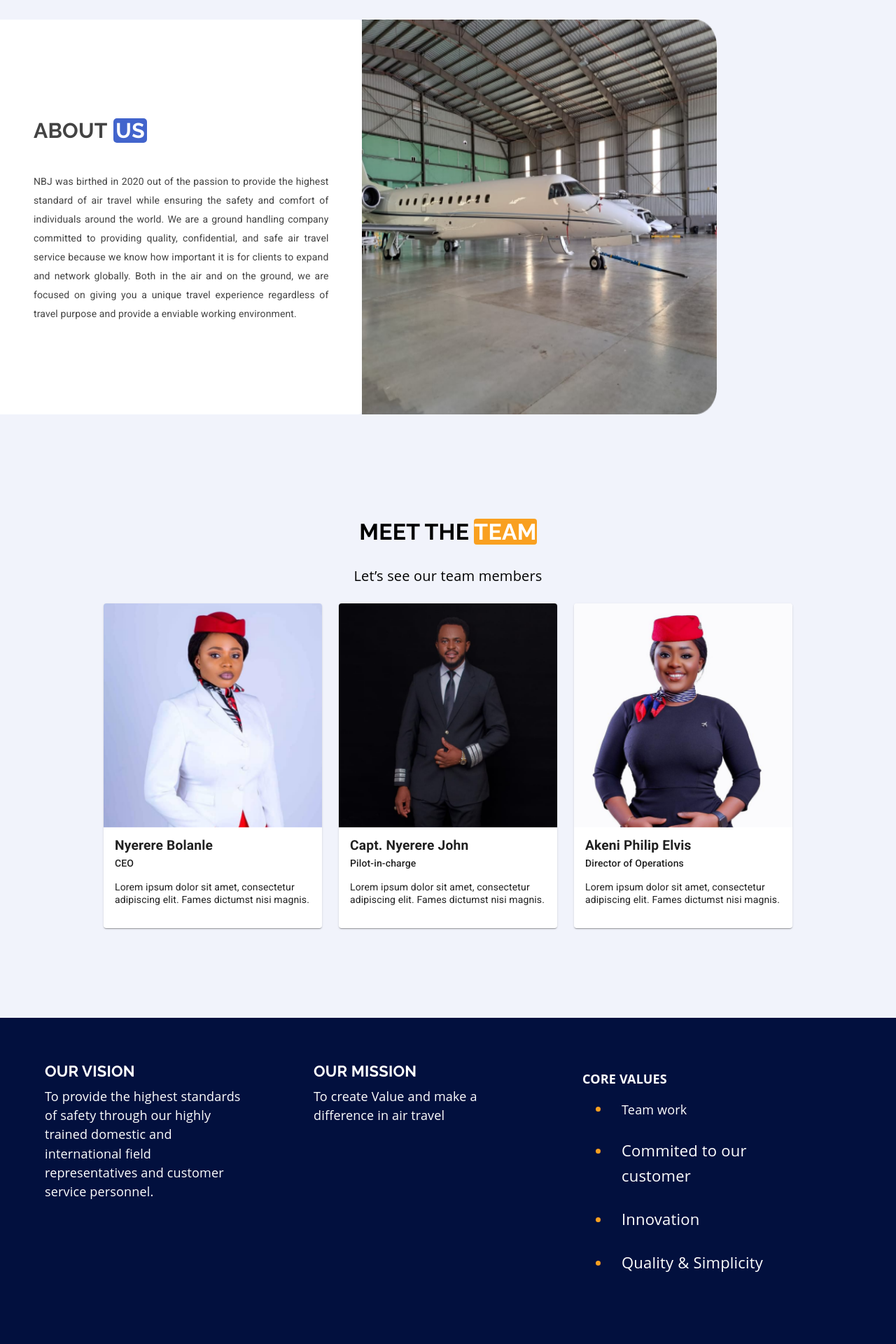
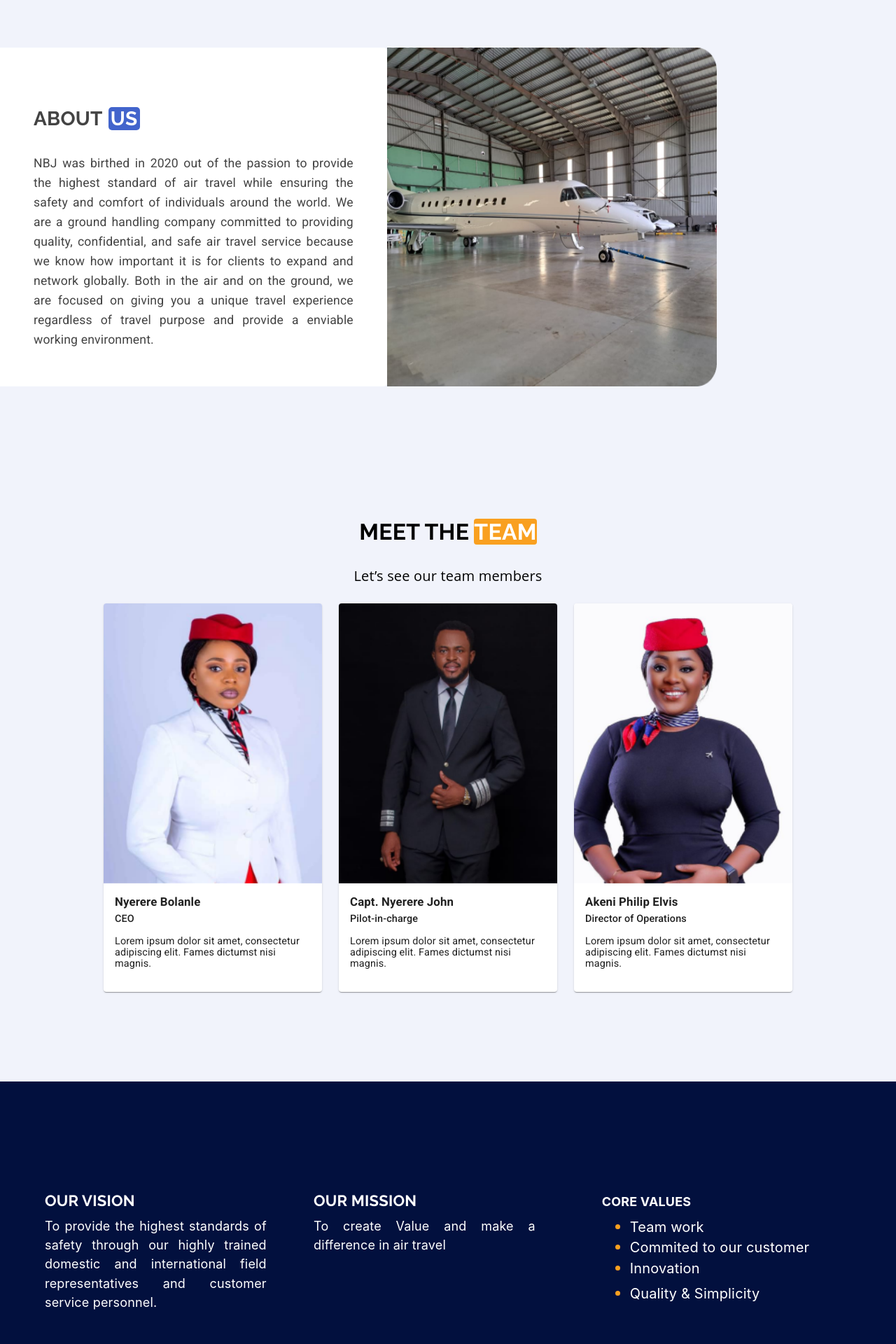
Before and after one commit to NBJ-Developer/nbj-client, a React (Create React App) app: page /About in a window 1280 px wide. Shown: the part 480-2400 px from the top of the page at 70% size. Built offline with nearby package versions, Linux system fonts and the light colour scheme.

Commit message:
Working on the contents alignment

```diff
--- a/src/components/About/MisionVissionMobile.jsx
+++ b/src/components/About/MisionVissionMobile.jsx
@@ -28,6 +28,7 @@ function MisionVissionMobile() {
     <div>
       <Box sx={{
         mt: 16,
+        px: 3,
         width: '100%',
         display: {xs: 'block', md: 'none'},
         backgroundColor: '#02103E',
--- a/src/components/About/MissionVision.jsx
+++ b/src/components/About/MissionVision.jsx
@@ -71,18 +71,18 @@ const misionContent = [
         <Box sx={{
           display: 'flex',
           justifyContent: 'space-between',
+          alignItems: 'center',
           width: '100%',
-          height: '50vh',
+          height: '45vh',
         }}>
           <Grid container spacing={4}>
             <Grid item xs={4} md={4}>
             <Slider slideComponent={
             <Box sx={{
-              width: '80%',
+              width: '90%',
               display: 'flex',
               flexDirection: 'column',
               justifyContent: 'center',
-              alignItems: 'center',
             }}>
               <Box>
                 <Typography sx={{
@@ -95,11 +95,12 @@ const misionContent = [
                 OUR VISION
               </Typography>
               <Typography sx={{
-                fontFamily:'Open Sans',
+                fontFamily:'inter',
                 marginTop:'10px',
                 color: '#ffffff',
                 fontSize:{xs:'15px', md:'18px'},
                 lineHeight: '27.21px',
+                textAlign: 'justify',
                 }}>
                 To provide the highest standards of safety through our highly
                 trained domestic and international field representatives and customer
@@ -113,7 +114,7 @@ const misionContent = [
             <Grid item xs={4} md={4}>
             <Slider slideComponent={
             <Box sx={{
-              width: '80%',
+              width: '90%',
               display: 'flex',
               flexDirection: 'column',
               justifyContent: 'center',
@@ -130,11 +131,12 @@ const misionContent = [
                 OUR MISSION
               </Typography>
               <Typography sx={{
-                fontFamily:'Open Sans',
+                fontFamily:'inter',
                 marginTop:'10px',
                 color: '#ffffff',
                 fontSize:{xs:'15px', md:'18px'},
                 lineHeight: '27.21px',
+                textAlign: 'justify',
                 }}>
                 To create Value and make a difference in air travel
               </Typography>
@@ -154,8 +156,7 @@ const misionContent = [
             }}>
               <Box>
               <Typography sx={{
-              fontFamily:'Open Sans',
-              marginTop:'10px',
+              fontFamily:'inter',
               fontWeight: '700',
               color: '#ffffff',
               fontSize:{xs:'15px', md:'18px'},
@@ -174,46 +175,51 @@ const misionContent = [
                   display: 'list-item',
                 },
                 }}>
-                <ListItem>
+                <ListItem sx={{
+                  p: 0,
+                }}>
                 <Typography sx={{
-                fontFamily:'Open Sans',
+                fontFamily:'inter',
                 color: '#ffffff',
-                fontSize: '18px',
+                fontSize: '2.5vh',
               }}>
                 Team work
               </Typography>
                 </ListItem>
-                <ListItem>
+                <ListItem sx={{
+                  p: 0,
+                }}>
                 <Typography sx={{
-                marginTop:'10px',
-                fontFamily:'Open Sans',
+                fontFamily:'inter',
                 color: '#ffffff',
                 fontWeight: '400',
-                fontSize: {xs: '3.5vw', sm: '3vw', md: '22px'},
-                lineHeight: {xs: '4vh', sm: '4vh', md: '36px'},
+                fontSize: '2.5vh',
+                lineHeight: {xs: '4vh', sm: '4vh', md: '3vh'},
               }}>
                 Commited to our customer
               </Typography>
                 </ListItem>
-                <ListItem>
+                <ListItem sx={{
+                  p: 0,
+                }}>
                 <Typography sx={{
-                marginTop:'10px',
-                fontFamily:'Open Sans',
+                fontFamily:'inter',
                 color: '#ffffff',
                 fontWeight: '400',
-                fontSize: {xs: '3.5vw', sm: '3vw', md: '22px'},
+                fontSize: '2.5vh',
                 lineHeight: {xs: '4vh', sm: '4vh', md: '36px'},
               }}>
                 Innovation
               </Typography>
                 </ListItem>
-                <ListItem>
+                <ListItem sx={{
+                  p: 0,
+                }}>
                 <Typography sx={{
-                marginTop:'10px',
-                fontFamily:'Open Sans',
+                fontFamily:'inter',
                 color: '#ffffff',
                 fontWeight: '400',
-                fontSize: {xs: '3.5vw', sm: '3vw', md: '22px'},
+                fontSize: '2.5vh',
                 lineHeight: {xs: '4vh', sm: '4vh', md: '36px'},
               }}>
                 Quality & Simplicity
--- a/src/components/About/OurStory.jsx
+++ b/src/components/About/OurStory.jsx
@@ -32,7 +32,7 @@ export default function OurStory({ourStoryProps}) {
             alignItems: 'center',
           }}>
             <Typography sx={{
-              font: 'Open Sans',
+              font: 'inter',
               fontWeight: '600',
               fontSize: '27px',
               lineHeight: '42px',
@@ -51,7 +51,7 @@ export default function OurStory({ourStoryProps}) {
 
           </Box>
           <Typography sx={{
-            font: 'Open Sans',
+            font: 'inter',
             fontWeight: '400',
             fontSize: '12px',
             lineHeight: '25px',
@@ -78,7 +78,7 @@ export default function OurStory({ourStoryProps}) {
         display: {xs: 'none', md: 'flex'},
         alignItems: 'center',
         width: '80%',
-        maxHeight: '60.5vh',
+        maxHeight: '70.5vh',
         mt: 23,
       }}>
         <Box sx={{
@@ -88,7 +88,7 @@ export default function OurStory({ourStoryProps}) {
           background: '#ffffff',
           borderRadius: '0px 5px 5px 0px',
           width: '60%',
-          height: '70.5vh',
+          height: '60.5vh',
           minHeight: ourStoryProps.display?'63vh': '57vh',
           p: 6,
           }}>
@@ -97,8 +97,8 @@ export default function OurStory({ourStoryProps}) {
           <Typography sx={{
             fontFamily: 'Raleway',
             fontWeight: 700,
-            fontSize: {sm: '28px', md:'30px'},
-            lineHeight: {sm: '45px', md: '55px'},
+            fontSize:'3.5vh',
+            lineHeight: '3.5',
             color: '#434343',
             }}>
               {ourStoryProps.heading} <span className='span1'>{ourStoryProps.heading1}</span>
@@ -108,13 +108,12 @@ export default function OurStory({ourStoryProps}) {
           </Box>
           <Box>
             <Typography sx={{
-              font: 'Open Sans',
+              font: 'inter',
               fontWeight: '400',
-              fontSize: {sm: '13px', md: '14px'},
-              lineHeight: {sm: '25px', md: '27px'},
+              fontSize: '2.2vh',
+              lineHeight: '3.5vh',
               color: '#434343',
               textAlign: 'justify',
-              mt: 4,
             }}>
               {ourStoryProps.content}
             </Typography>
@@ -131,7 +130,7 @@ export default function OurStory({ourStoryProps}) {
         <Box
           component="img"
           sx={{
-            height: '70.5vh',
+            height: '60.5vh',
             display: 'block',
             overflow: 'hidden',
           }}
--- a/src/components/CallToAction/CallToAction.jsx
+++ b/src/components/CallToAction/CallToAction.jsx
@@ -11,7 +11,7 @@ export default function CallToAction() {
     <Box>
       <Box style={{
         backgroundImage: `url(${image})`,
-        backgroundAttachment: 'fix',
+        backgroundAttachment: 'fixed',
         backgroundRepeat: 'no-repeat',
         backgroundSize: '100% 100%',
       }}
--- a/src/components/Contact/ContactMessage.jsx
+++ b/src/components/Contact/ContactMessage.jsx
@@ -79,7 +79,7 @@ function ContactMessage() {
                 src={'submit-message-animation.gif'}
                 alt={'submit-message-animation'}
                 sx={{
-                  width:{xs: '65vw', md: '60%'},
+                  width:{xs: '40vw', md: '20vw',},
                   height:'auto',
               }}>
           </Box>
--- a/src/components/Hero/Hero.jsx
+++ b/src/components/Hero/Hero.jsx
@@ -22,7 +22,7 @@ function SwipeableHeroStepper() {
         display: 'flex',
       }}>
         <Box sx={{
-          zIndex: -2
+          zIndex: -10
         }}>
         <ImageSlider slides={imageArray}/>
         </Box>
--- a/src/components/Services/ServicesCard.jsx
+++ b/src/components/Services/ServicesCard.jsx
@@ -24,7 +24,7 @@ export default function ServicesCard({ content }) {
           alt={content.imgPath}
           style={{
             objectFit: 'cover',
-            height: '40vh',
+            height: !content.buttonDisplay? '50vh': '40vh',
             objectFit: 'cover',
           }}
         />
@@ -33,8 +33,8 @@ export default function ServicesCard({ content }) {
           sx={{
             font: 'Open Sans',
             fontWeight: '600',
-            fontSize: {xs: '18px', sm: '19px',  md: '1.5vw'},
-            lineHeight: {xs: '28px', sm: '32px',  md: '1.5vw'},
+            fontSize: '2.1vh',
+            lineHeight: '2.6vh',
             textAlign: content.justify === 'left' || !content.buttonDisplay? 'left': 'center',
           }}>
             {content.label}
@@ -43,8 +43,8 @@ export default function ServicesCard({ content }) {
             font: 'Open Sans',
             textAlign: 'center',
             fontWeight: '500',
-            fontSize: {xs: '12px', sm: '13px', md: '14px'},
-            lineHeight: {xs: '23px', sm: '25px', md: '18px'},
+            fontSize: '1.8vh',
+            lineHeight:  '2vh',
             textAlign: 'left',
             mb: 2,
           }}>
@@ -54,8 +54,8 @@ export default function ServicesCard({ content }) {
             font: 'Open Sans',
             textAlign: 'center',
             fontWeight: '400',
-            fontSize: {xs: '12px', sm: '13px', md: '14px'},
-            lineHeight: {xs: '23px', sm: '25px', md: '18px'},
+            fontSize: '1.8vh',
+            lineHeight: '2vh',
             textAlign: content.justify === 'left' || !content.buttonDisplay? 'left': 'center',
           }}>
             {content.body}
--- a/src/elements/Slidereffect/ImageSlider.jsx
+++ b/src/elements/Slidereffect/ImageSlider.jsx
@@ -8,15 +8,13 @@ import 'swiper/css/free-mode'
 import 'swiper/css/pagination';
 import { Box } from '@mui/material';
 import 'swiper/css/autoplay';
-
 const ImageSlider = ({ slides }) => {
 
   const { ref, inView } = useInView({
     /* Optional options */
   });
+
   SwiperCore.use([Autoplay]);
-  useEffect(() => {
-  }, [inView])
 
   return (
     <section ref={ref}>
@@ -32,12 +30,14 @@ const ImageSlider = ({ slides }) => {
         autoplay={{
           delay: 5000,
           disableOnInteraction: false,
+          pauseOnMouseEnter: false,
         }}
       >
         <SwiperSlide>
         <Box
         component="img"
         sx={{
+          position: 'fixed',
           objectFit: 'cover',
           display: 'block',
           width: '100%',
```
Also changed, not shown: src/components/About/Question.jsx (+7 -8 lines), src/components/About/Video.jsx (+8 -8 lines), src/components/Hero/GeneralHero.jsx (+14 -6 lines), src/components/papper/TestimonialsPapper.jsx (+12 -12 lines).
